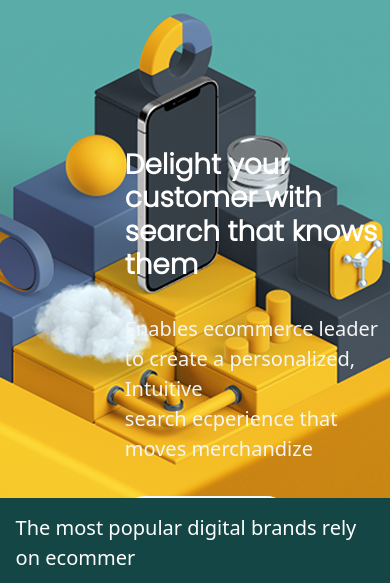
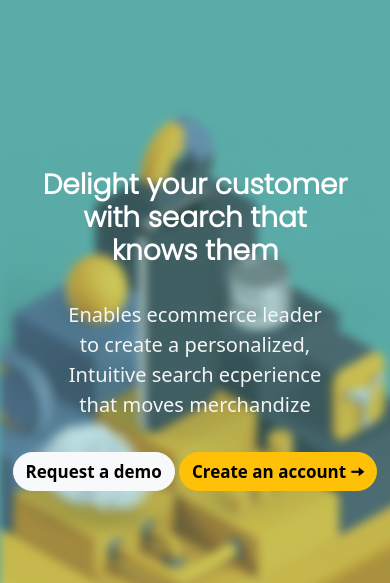
Before and after one commit to TusharSeven/ecommer, a plain HTML site: page index.html in a window 390 px wide. Shown: the part 63-646 px from the top of the page. Drawn offline with nearby package versions, Linux system fonts and the light colour scheme.

Commit message:
responsive homepage

```diff
--- a/app.js
+++ b/app.js
@@ -2,10 +2,14 @@ const burger = document.querySelector('.burger');
 const nav = document.querySelector('.nav-links');
 const navLinks = document.querySelectorAll('.nav-links li');
 
+// document.querySelector('.material-img').innerHTML = '<img id="material-img" src="Images/material-img1-blur.png" alt=""></img>';
+
 
 const navSlide = () => {
 
+
     burger.addEventListener('click', () => {
+
         //Toggle view
         nav.classList.toggle('nav-active');
         //Animate Links
--- a/index.html
+++ b/index.html
@@ -43,14 +43,12 @@
 
 
     <section class="home-page">
-        <div class="material-img1">
-            <img src="Images/material-img1.png" alt="">
+        <div class="material-img">
+            <img id="material-img" src="Images/material-img1.png" alt="">
         </div>
         <div class="info">
-            <h1>Delight your customer with </h1>
-            <h1>search that knows them</h1>
-            <p class="first-p">Enables ecommerce leader to create a personalized, Intuitive </p>
-            <p>search ecperience that moves merchandize</p>
+            <h1>Delight your customer with search that knows them</h1>
+            <p class="first-p">Enables ecommerce leader to create a personalized, Intuitive search ecperience that moves merchandize</p>
             <div class="button">
                 <button type="button" class="btn btn-light">Request a demo</button>
                 <button type="button" class="btn btn-warning">Create an account 🠦</button>
@@ -58,8 +56,8 @@
 
         </div>
 
-        <div class="material-img2">
-            <img src="Images/material-img2.png" alt="">
+        <div>
+            <img id="material-img2" src="Images/material-img2.png" alt="">
         </div>
     </section>
 
--- a/styles.css
+++ b/styles.css
@@ -2,6 +2,7 @@
     padding: 0;
     margin: 0;
     box-sizing: border-box;
+    /* overflow-x: hidden; */
 }
 
 
@@ -78,6 +79,7 @@ li {
     justify-content: space-between;
     align-items: center;
     padding-top: 5%;
+    height: 88vh;
 }
 
 h1 {
@@ -85,7 +87,8 @@ h1 {
     font-family: 'Poppins', sans-serif;
     /* font-size:40px; */
     font-weight: 1000;
-    align-self: center;
+    width: 40%;
+    text-align: center;
     margin-bottom: 0;
 }
 
@@ -96,6 +99,8 @@ h1 {
 }
 
 .first-p {
+    width: 40%;
+    text-align: center;
     padding-top: 2rem;
 }
 
@@ -104,10 +109,22 @@ h1 {
     display: flex;
     flex-direction: column;
     top: 25%;
-    /* width: 50%; */
-    /* align-self: start; */
     align-items: center;
-    left: 32%;
+    justify-content: center;
+    width: 100vw;
+    right: 0;
+}
+
+#material-img {
+    width: 515px;
+    height: 560px;
+    bottom: 0;
+}
+
+#material-img2 {
+    width: 500px;
+    height: 560px;
+    bottom: -10%;
 }
 
 .button {
@@ -379,6 +396,7 @@ h1 {
 }
 
 @media screen and (max-width:768px) {
+    /* nav-bar */
     body {
         overflow-x: hidden;
     }
@@ -388,7 +406,7 @@ h1 {
     .nav-links {
         position: absolute;
         right: 0px;
-        height: 92vh;
+        height: 52vh;
         top: 8vh;
         background-color: rgb(90, 172, 168);
         transform: translateX(100%);
@@ -398,6 +416,7 @@ h1 {
         align-items: center;
         transition: transform 0.5s ease-in;
         z-index: 5;
+        border-bottom-left-radius: 10%;
     }
     .nav-links li {
         opacity: 0;
@@ -409,6 +428,35 @@ h1 {
     }
     .burger {
         display: block;
+    }
+    /* homepage-section */
+    .home-page {
+        height: 92vh;
+    }
+    #material-img {
+        background: url(/Images/material-img1-blur.png);
+        ;
+        opacity: 0.7;
+        width: 500px;
+        height: 550px;
+        filter: blur(5px);
+    }
+    /* .material-img1 {
+        display: none;
+    } */
+    #material-img2 {
+        display: none;
+    }
+    .info h1 {
+        width: 80%;
+        padding-top: 5%;
+        /* padding-bottom: 7%; */
+        font-weight: 1500;
+        color: rgb(255, 255, 255);
+    }
+    .info p {
+        width: 70%;
+        /* padding-bottom: 18%; */
     }
 }
 
```
Also changed, not shown: Images/material-img1-blur.png (added), Images/material-img1-mobile.png (added).
